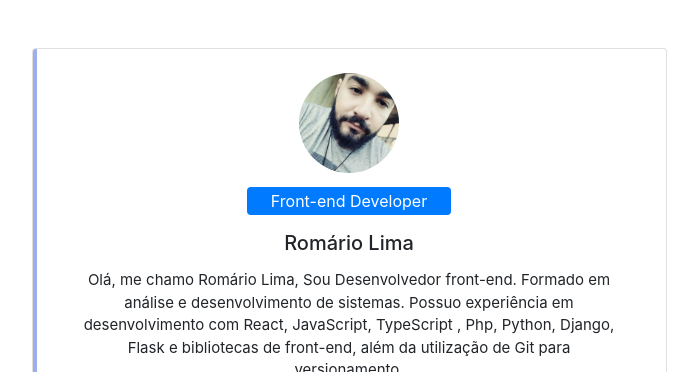
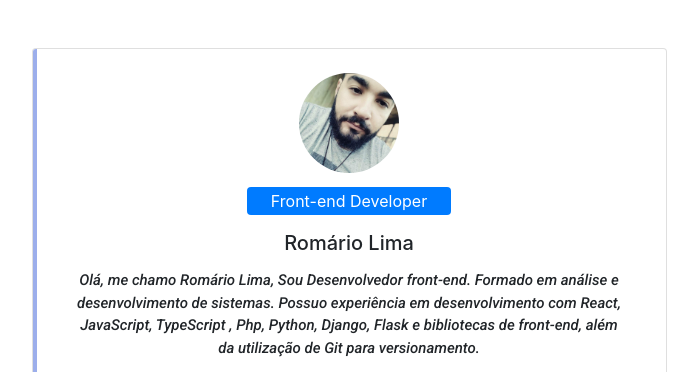
Before and after one commit to Romariolima99/Profile-Card, a plain HTML site: page index.html in a window 1280 px wide. Shown: the top 372 px of the page, without its empty margins (291-989 px from the left). Drawn offline with nearby package versions, Linux system fonts and the light colour scheme.

Commit message:
Alteração da font do texto

```diff
--- a/index.html
+++ b/index.html
@@ -48,7 +48,7 @@
                         <span class="bg-primary p-1 px-4 rounded text-white ">Front-end Developer</span>
                         <h5 class="mt-2 mb-0 name">Romário Lima</h5>
 
-                        <div class="px-4 mt-1">
+                        <div class="px-4 mt-1 roboto-medium-italic">
                             <p class="fonts">Olá, me chamo Romário Lima, Sou Desenvolvedor front-end. Formado em análise
                                 e desenvolvimento de sistemas.
                                 Possuo experiência em desenvolvimento com React, JavaScript, TypeScript , Php, Python,
--- a/styles.css
+++ b/styles.css
@@ -1,3 +1,7 @@
+
+@import url('https://fonts.googleapis.com/css2?family=Roboto:ital,wght@0,100;0,300;0,400;0,500;0,700;0,900;1,100;1,300;1,400;1,500;1,700;1,900&display=swap');
+
+
 body{
     background:#eee;
 }
@@ -85,3 +89,10 @@ body{
 .name{
     padding: 10px;
 }
+
+
+.roboto-medium-italic {
+    font-family: "Roboto", sans-serif;
+    font-weight: 500;
+    font-style: italic;
+  }
```
